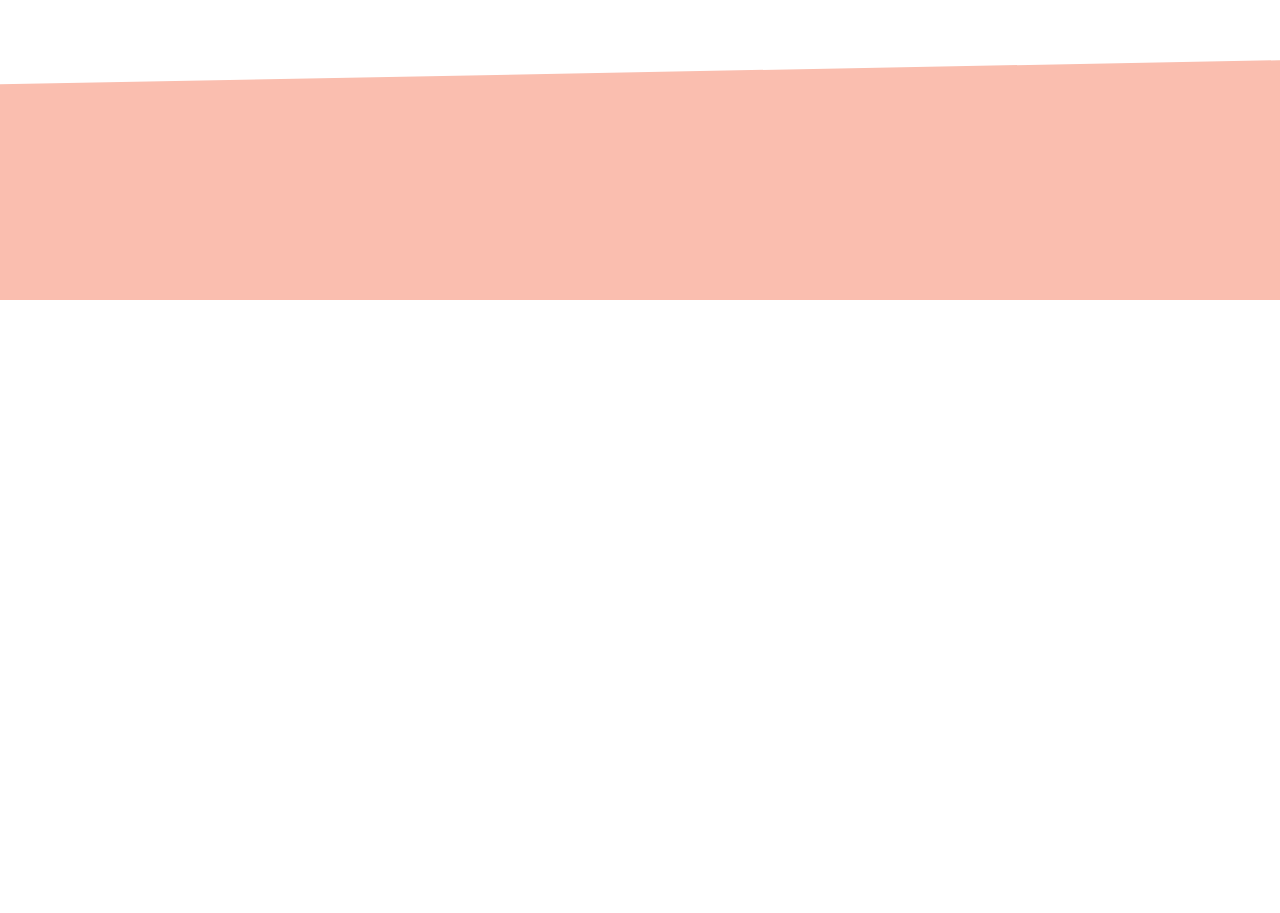
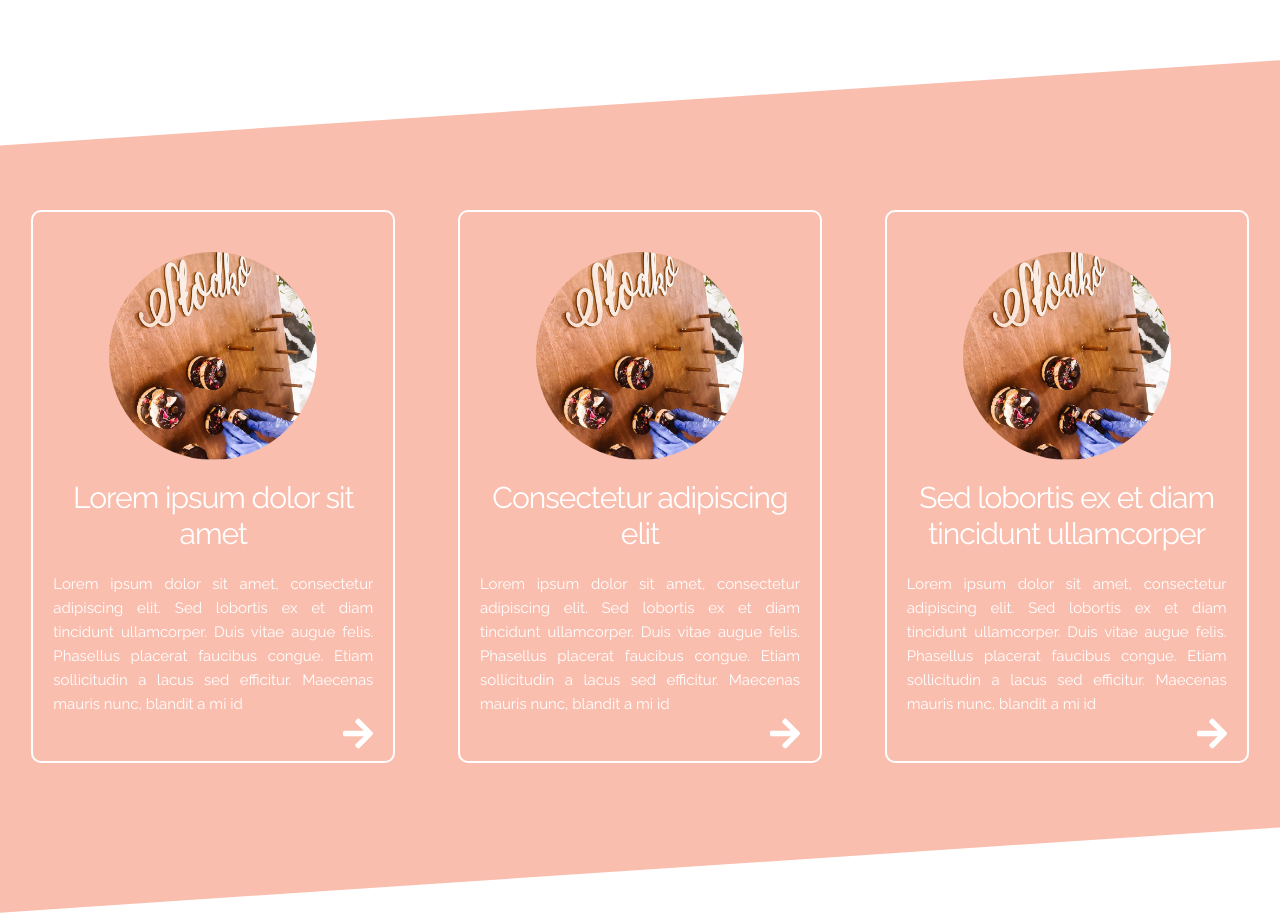
Before and after one commit to wandzi/stacja-pistacja, a Gatsby site: page / in a window 1280 px wide. Shown: the part 2360-3273 px from the top of the page. Before the commit the page ends 2660 px from the top, so only its background shows below. Built offline with nearby package versions, Linux system fonts and the light colour scheme; Gatsby itself is replaced by a stand-in of ours.

Commit message:
Feat(BlogPosts): Last 3 blog post section mock-up is done.

```diff
--- a/src/components/BlogPost/BlogPost.js
+++ b/src/components/BlogPost/BlogPost.js
@@ -1,10 +1,18 @@
 import React from 'react'
 import './BlogPost.scss'
 
-const BlogPost = () => (
-  <section className="blog-post">
+import postMiniature from '../../images/blog.jpg'
+import arrow from '../../images/arrow-right.svg'
 
-  </section>
-)
+const BlogPost = (props) => {
+    return(
+        <div className="blog-post-card">
+            <img className="blog-post-card__image" src={postMiniature} alt="blog_pic"/>
+            <h1 className="blog-post-card__title">{props.title}</h1>
+            <p className="blog-post-card__desc">{props.desc}</p>
+            <img src={arrow} alt="read-more" className="blog-post-card__read-more"/>
+        </div>
+    )
+}
 
 export default BlogPost
--- a/src/components/BlogPost/BlogPost.scss
+++ b/src/components/BlogPost/BlogPost.scss
@@ -0,0 +1,38 @@
+@import '../../styles/variables.scss';
+
+.blog-post-card {
+    display: flex;
+    align-items: center;
+    justify-content: center;
+    flex-direction: column;
+    width: 25%;
+    margin-bottom: 30px;
+    position: relative;
+    padding: 20px;
+    border: 2px solid $font-white;
+    border-radius: 10px;
+    color: $font-white;
+}
+
+.blog-post-card__image {
+    width: 65%;
+    margin: 20px 0;
+    border-radius: 50%;
+}
+
+.blog-post-card__title {
+    font-size: 3rem;
+    text-align: center;
+}
+.blog-post-card__desc {
+    text-align: justify;
+}
+
+
+.blog-post-card__read-more {
+    position: absolute;
+    bottom: 10px;
+    right: 20px;
+    width: 30px;
+    cursor: pointer;
+}
--- a/src/components/LastBlogPosts/LastBlogPosts.js
+++ b/src/components/LastBlogPosts/LastBlogPosts.js
@@ -4,9 +4,9 @@ import './LastBlogPosts.scss'
 
 const LastBlogPosts = () => (
   <section className="blog__posts-container">
-      <BlogPost />
-      <BlogPost />
-      <BlogPost />
+      <BlogPost title="Lorem ipsum dolor sit amet" desc="Lorem ipsum dolor sit amet, consectetur adipiscing elit. Sed lobortis ex et diam tincidunt ullamcorper. Duis vitae augue felis. Phasellus placerat faucibus congue. Etiam sollicitudin a lacus sed efficitur. Maecenas mauris nunc, blandit a mi id"/>
+      <BlogPost title="Consectetur adipiscing elit" desc="Lorem ipsum dolor sit amet, consectetur adipiscing elit. Sed lobortis ex et diam tincidunt ullamcorper. Duis vitae augue felis. Phasellus placerat faucibus congue. Etiam sollicitudin a lacus sed efficitur. Maecenas mauris nunc, blandit a mi id"/>
+      <BlogPost title="Sed lobortis ex et diam tincidunt ullamcorper" desc="Lorem ipsum dolor sit amet, consectetur adipiscing elit. Sed lobortis ex et diam tincidunt ullamcorper. Duis vitae augue felis. Phasellus placerat faucibus congue. Etiam sollicitudin a lacus sed efficitur. Maecenas mauris nunc, blandit a mi id"/>
   </section>
 )
 
--- a/src/components/LastBlogPosts/LastBlogPosts.scss
+++ b/src/components/LastBlogPosts/LastBlogPosts.scss
@@ -1,13 +1,18 @@
 @import '../../styles/variables.scss';
 
 .blog__posts-container {
+    display: flex;
+    align-content: center;
+    justify-content: space-around;
+    flex-direction: row;
     width: 100%;
-    height: 30vh;
+    padding-top: 150px;
+    padding-bottom: 120px;
     background-color: $primary_color;
     clip-path: polygon(
         0 10%,
         100% 0,
-        100% 100%,
+        100% 90%,
         0 100%
     );
 }
--- a/src/components/Offert/Offert.js
+++ b/src/components/Offert/Offert.js
@@ -1,5 +1,5 @@
 import React from 'react'
-import { graphql, useStaticQuery, Link } from 'gatsby'
+import { graphql, useStaticQuery } from 'gatsby'
 import Img from 'gatsby-image'
 
 import instagramLogo from '../../images/instagram-brands.svg'
@@ -81,18 +81,18 @@ const Offert = () => {
             <h3 className="offert__kicker">
                 Chcesz poznać szczegółową ofertę, bądź zarezerwować termin?
                 <br/>
-                Napisz do mnie na <a href="mailto:stacjapistacjaa@gmail.com" className="offert__contact-details">stacjapistacjaa@gmail.com</a>, bądź zadzwoń <a href="tel:666-638-256" className="offert__contact-details">666-638-256</a>
+                Napisz do mnie na <a href="mailto:stacjapistacjaa@gmail.com" rel="noreferrer" className="offert__contact-details">stacjapistacjaa@gmail.com</a>, bądź zadzwoń <a href="tel:666-638-256" rel="noreferrer" className="offert__contact-details">666-638-256</a>
             </h3>
 
             <Img fixed={data.logo.childImageSharp.fixed}/>
 
             <div className="offert__social-container">
-                <a href="https://www.facebook.com/Stacja-Pistacja-2237274909854496" target="_blank" className="offert__social-link">
+                <a href="https://www.facebook.com/Stacja-Pistacja-2237274909854496" target="_blank" rel="noreferrer" className="offert__social-link">
                     <img className="offert__social-logo" src={instagramLogo} alt="instagram-logo" />
                     <h1 className="ofert__social-username">Stacja_pistacja</h1>
                 </a>
 
-                <a href="https://www.facebook.com/Stacja-Pistacja-2237274909854496" target="_blank" className="offert__social-link">
+                <a href="https://www.facebook.com/Stacja-Pistacja-2237274909854496" target="_blank" rel="noreferrer" className="offert__social-link">
                     <img className="offert__social-logo" src={facebookLogo} alt="facebook-logo" />
                     <h1 className="ofert__social-username">Stacja Pistacja</h1>
                 </a>
```
Also changed, not shown: src/images/arrow-right.svg (added), src/images/blog - Kopia.jpg (renamed from src/images/118152524_309570413434817_8105156541807137439_n.jpg), src/images/blog.jpg (added).
